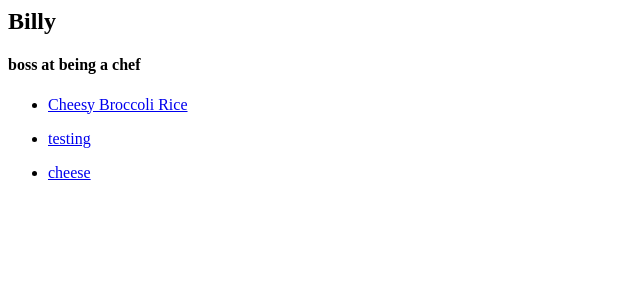
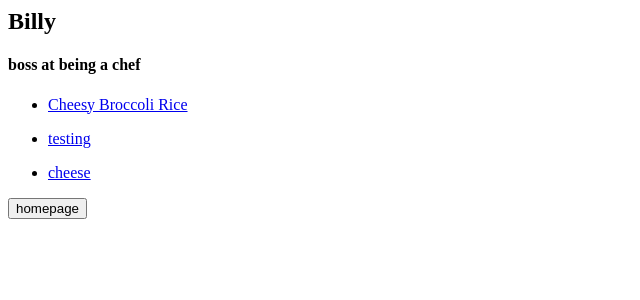
Before and after one commit to zacgerber/Recipe_box, a Django app: page /author/2/ in a window 1280 px wide. Shown: the top 300 px of the page, without its empty margins (0-640 px from the left). Run offline with Django 3.2, Linux system fonts and the light colour scheme; data comes from the database, SQL or seed files in the repository.

Commit message:
more functionality

```diff
--- a/Templates/author_detail.html
+++ b/Templates/author_detail.html
@@ -13,4 +13,7 @@
         </ul>
             {% endfor %}
     {% endif %}
+    <a href="/"><input
+           type="button"
+           value="homepage">
 </div>
```
